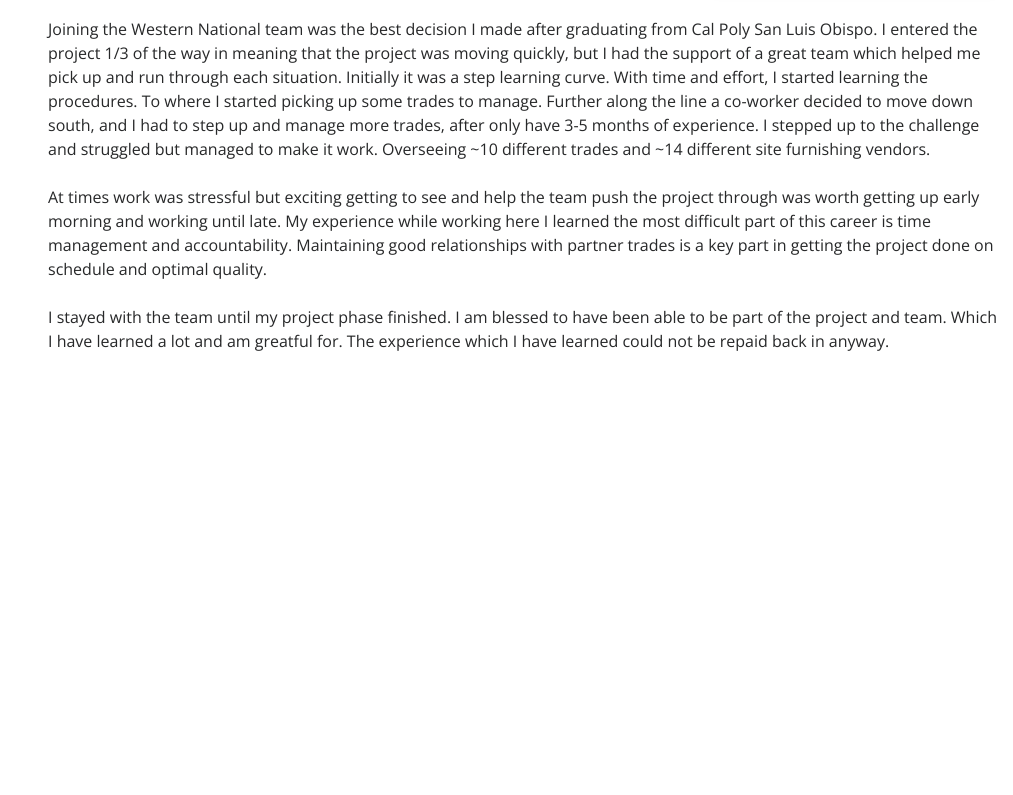
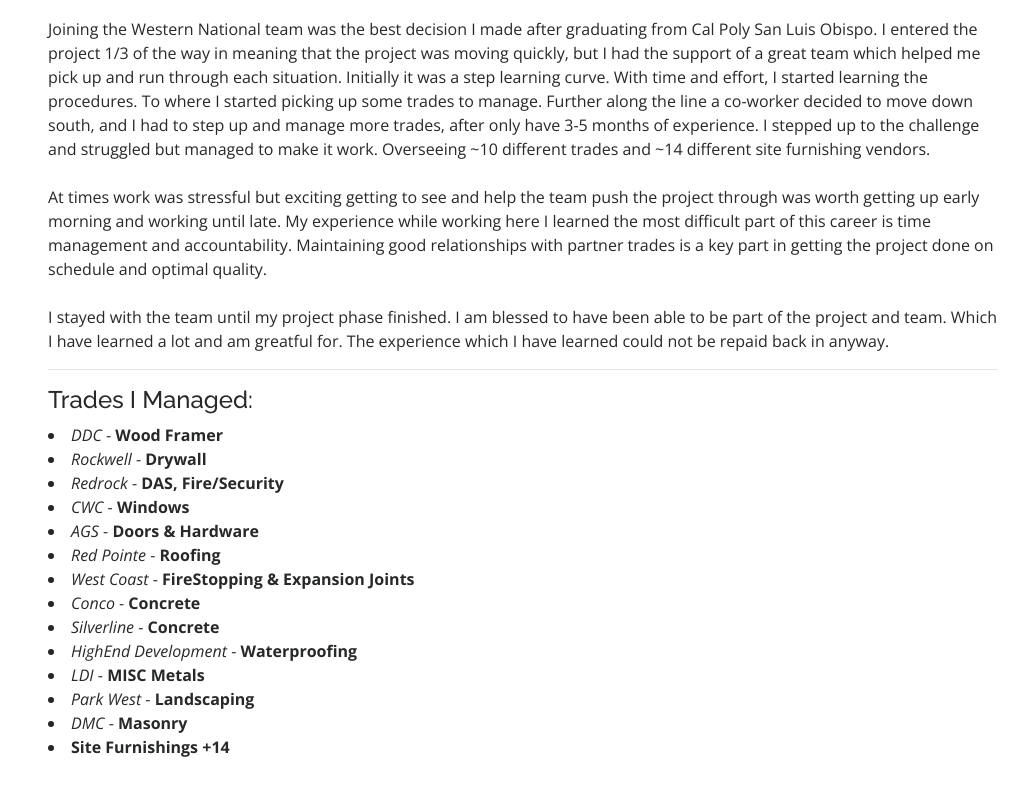
Before and after one commit to juanmguevara/portfolio, a plain HTML site: page portfolio-details-SCS.html in a window 1280 px wide. Shown: the part 895-1690 px from the top of the page, without its empty margins (267-1280 px from the left). Before the commit the page ends 1324 px from the top, so only its background shows below. Drawn offline with nearby package versions, Linux system fonts and the light colour scheme.

Commit message:
Add files via upload

```diff
--- a/portfolio-details-SCS.html
+++ b/portfolio-details-SCS.html
@@ -139,6 +139,26 @@
             and team. Which I have learned a lot and am greatful for. The experience which I have learned could not be repaid
             back in anyway.
           </p>
+
+          <hr class="solid">
+
+          <h4>Trades I Managed:</h4>
+
+          <li><em>DDC</em> - <strong>Wood Framer</strong></li>
+          <li><em>Rockwell</em> - <strong>Drywall</strong></li>
+          <li><em>Redrock</em> - <strong>DAS, Fire/Security</strong></li>
+          <li><em>CWC</em> - <strong>Windows</strong></li>
+          <li><em>AGS</em> - <strong>Doors & Hardware</strong></li>
+          <li><em>Red Pointe</em> - <strong>Roofing</strong></li>
+          <li><em>West Coast</em> - <strong>FireStopping & Expansion Joints</strong></li>
+          <li><em>Conco</em> - <strong>Concrete</strong></li>
+          <li><em>Silverline</em> - <strong>Concrete</strong></li>
+          <li><em>HighEnd Development</em> - <strong>Waterproofing</strong></li>
+          <li><em>LDI</em> - <strong>MISC Metals</strong></li>
+          <li><em>Park West</em> - <strong>Landscaping</strong></li>
+          <li><em>DMC</em> - <strong>Masonry</strong></li>
+          <li><strong>Site Furnishings +14 </strong></li>
+
         </div>
 
       </div>
```
Also changed, not shown: index.html (+1 -3 lines).
